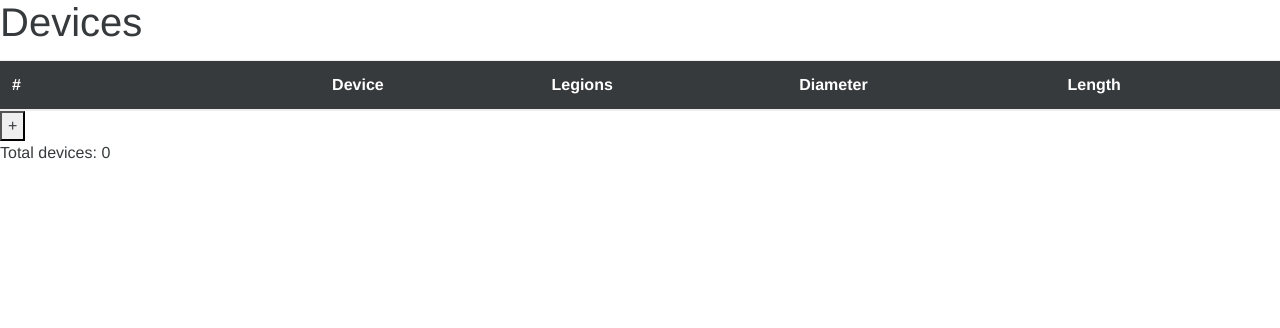
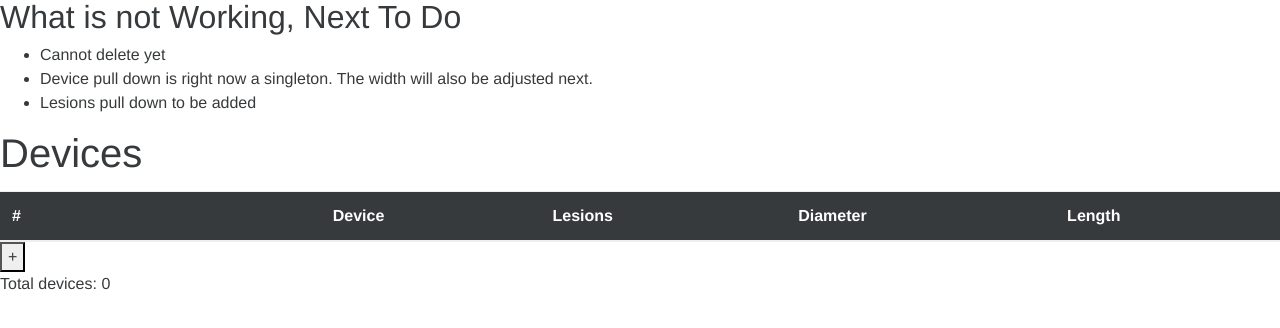
Before and after one commit to imanabu/mexp, a website: page client/device.html in a window 1280 px wide. Drawn offline with nearby package versions, Linux system fonts and the light colour scheme.

Commit message:
Format updates

```diff
--- a/client/app/ctrls/main.js
+++ b/client/app/ctrls/main.js
@@ -35,7 +35,7 @@ var Select2 = {
     view: function(ctrl, attrs) {
         var selectedId = attrs.value;
         //Create a Select2 progrssively enhanced SELECT element
-        return m("select", {config: Select2.config(attrs)}, [
+        return m("select", {config: Select2.config(attrs), style:"width:180px"}, [
             attrs.data.map(function(item, index) {
                 var args = {value: index};
                 //    Set selected option
--- a/client/app/views/device-view.js
+++ b/client/app/views/device-view.js
@@ -11,7 +11,7 @@ app.view = function (ctrl) {
                 m("tr", [
                     m("th", "#"),
                     m("th", "Device"),
-                    m("th", "Legions"),
+                    m("th", "Lesions"),
                     m("th", "Diameter"),
                     m("th", "Length")
                 ])]),
@@ -19,7 +19,7 @@ app.view = function (ctrl) {
                 ctrl.list.map(function (item) {
                     return m("tr", [
                         m("td", [m("button", "x " + item.id)]),
-                        m("td", [
+                        m("td", {style: "width:120px"}, [
                             m.component(Select2, {
                                 data: ctrl.approvedDevices, value: ctrl.selectedDev, onchange: function () { }
                             })
--- a/client/device.html
+++ b/client/device.html
@@ -1,5 +1,6 @@
 <!DOCTYPE html>
 <html>
+
 <head>
     <title>CatPCI Device UI Demonstration</title>
     <meta name="viewport" content="width=device-width, initial-scale=1.0">
@@ -11,7 +12,14 @@
         ];
     </script>
 </head>
+
 <body>
+    <h2>What is not Working, Next To Do</h2>
+    <ul>
+        <li>Cannot delete yet</li>
+        <li>Device pull down is right now a singleton. The width will also be adjusted next. </li>
+        <li>Lesions pull down to be added</li>
+    </ul>
     <div id="devapp"></div>
     <script src="/socket.io/socket.io.js"></script>
     <script src="/js/jquery.min.js"></script>
@@ -24,4 +32,5 @@
     <script src="/app/ctrls/main.js"></script>
     <script src="/app/app.js"></script>
 </body>
+
 </html>
```
Lines whose indentation alone changed are shown as unchanged.
